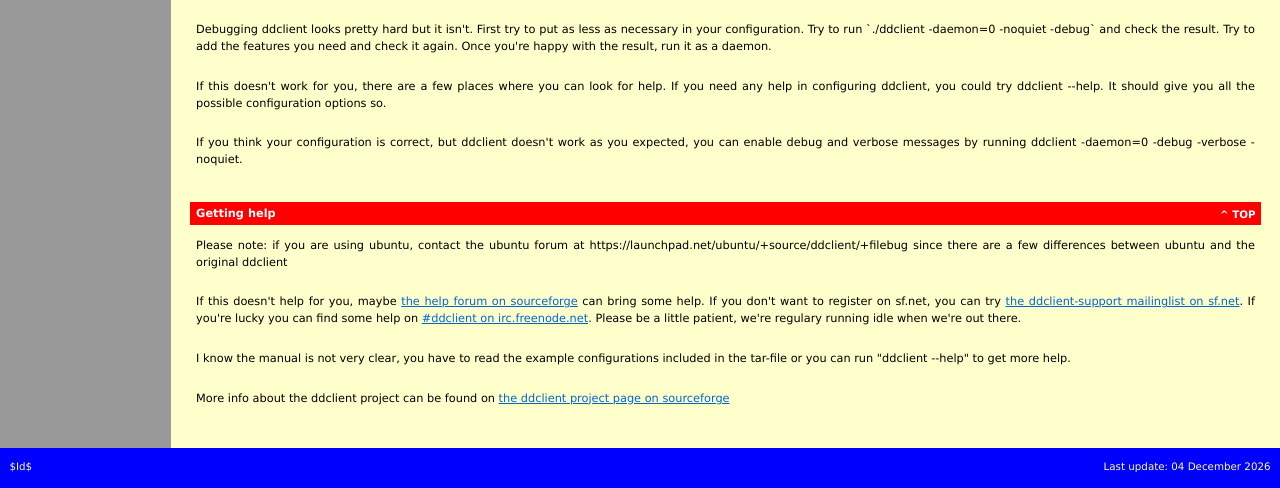
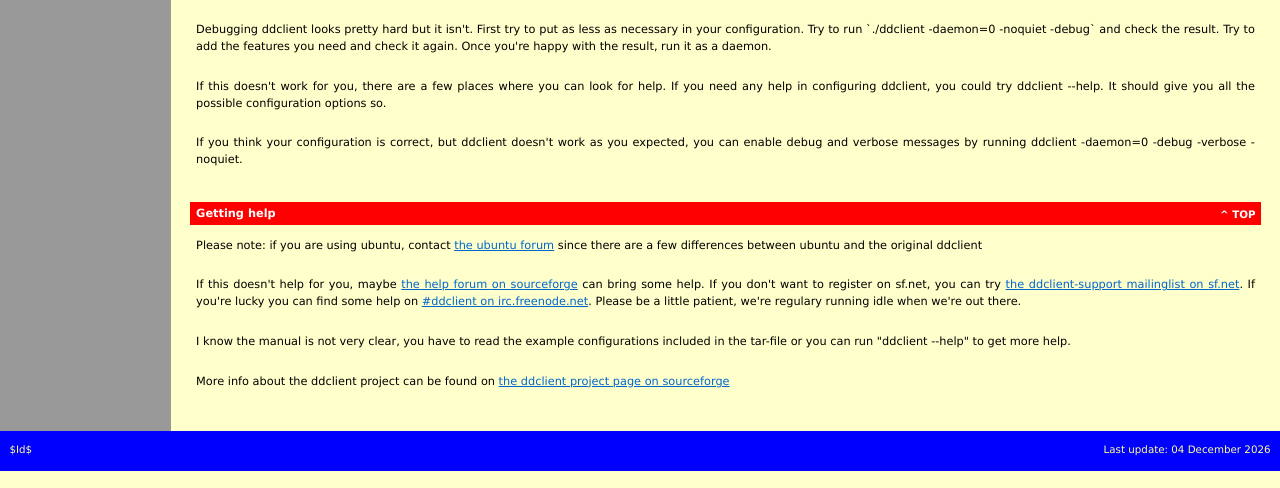
Before and after one commit to ghuntley/ddclient, a PHP site: page / in a window 1280 px wide. Shown: the part 902-1390 px from the top of the page. Run offline with PHP 8.4, Linux system fonts and the light colour scheme.

Commit message:
Updated the link to the ubuntu forum

```diff
--- a/html/home.php
+++ b/html/home.php
@@ -118,8 +118,8 @@ $text['menu'] = "Help";
 $text['body'] = "
 
 <p>
-Please note: if you are using ubuntu, contact the ubuntu forum at
-https://launchpad.net/ubuntu/+source/ddclient/+filebug since there are a few differences between ubuntu and the original ddclient
+Please note: if you are using ubuntu, contact <a href=\"https://answers.launchpad.net/ubuntu/+source/ddclient/\">the ubuntu forum</a>
+since there are a few differences between ubuntu and the original ddclient
 </p>
 <p>
 If this doesn't help for you, maybe
```
